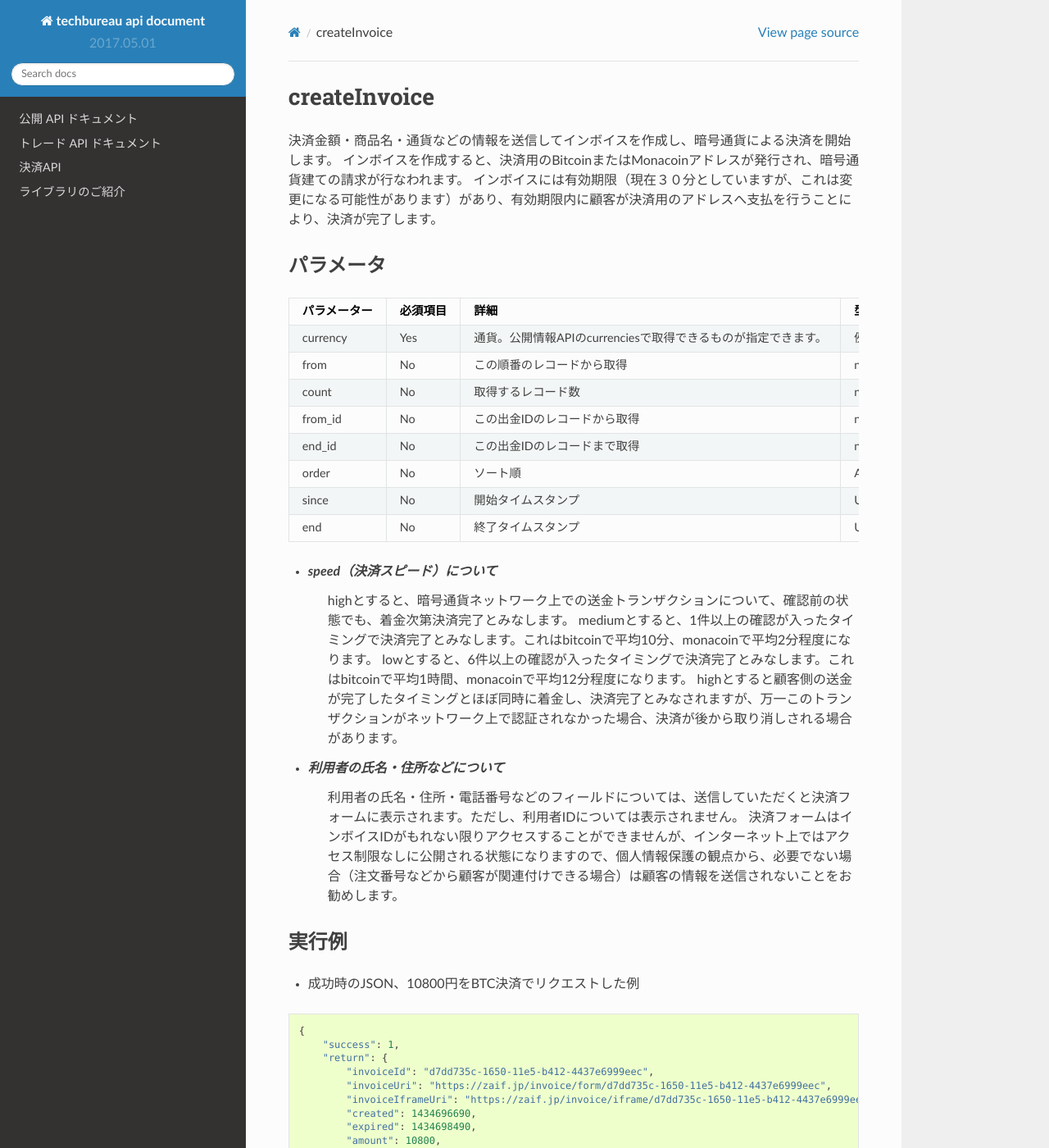
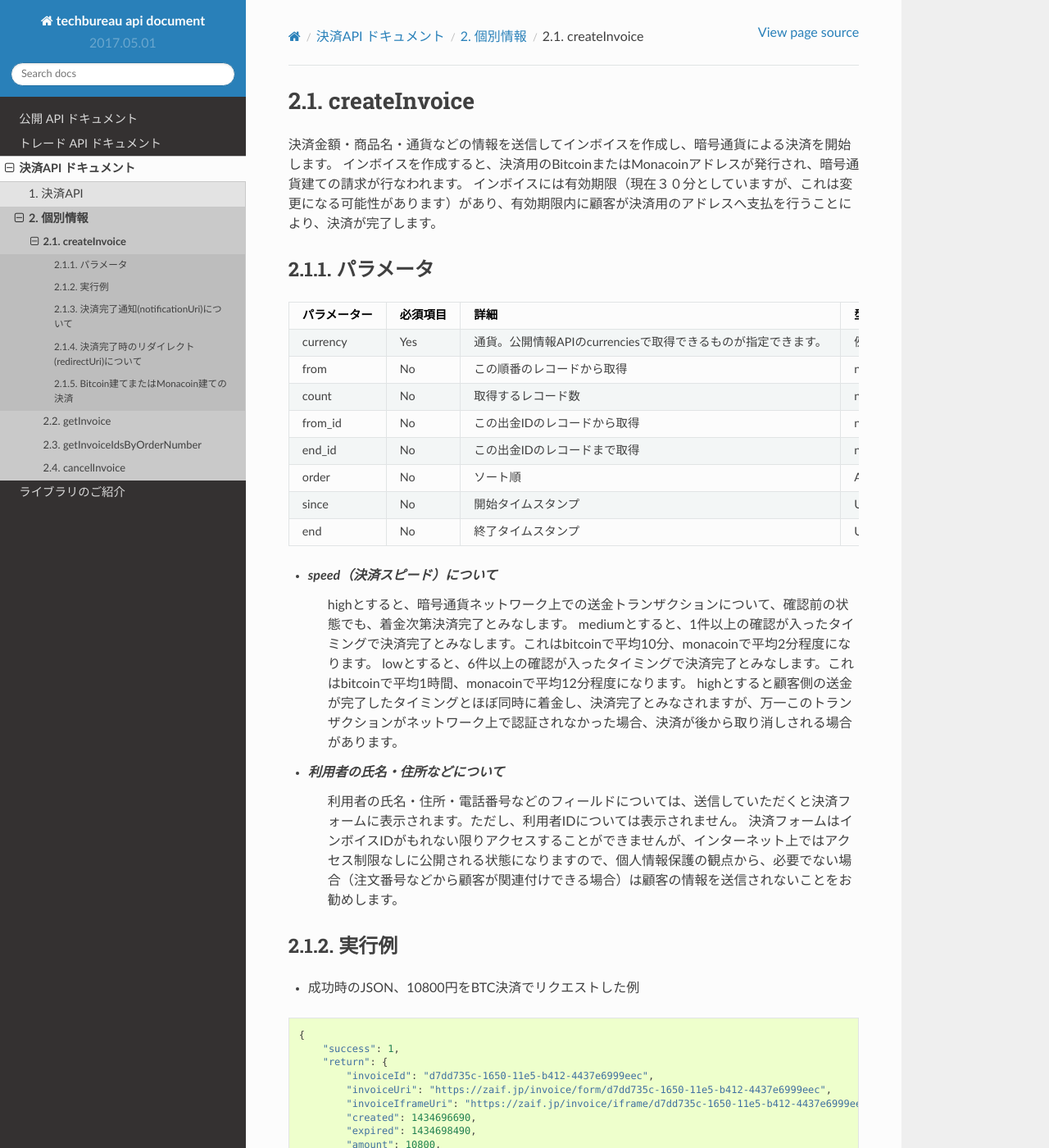
Before and after one commit to techbureau/api-doc, a Sphinx documentation site: the page built from docs/payment/2_individual/1_createInvoice.rst, in a window 1280 px wide and 1400 px high. Shown: the whole window at 82% size. Built offline with Sphinx 7.4.7 and the Read the Docs theme 2.0.0, drawn with Linux system fonts in a browser that asks for light colours; pages that are not in the unit, such as notebooks, are missing from menus; some of the changed text lies outside the part shown.

Commit message:
ファイル構成の変更

```diff
--- a/docs/payment/2_individual/1_createInvoice.rst
+++ b/docs/payment/2_individual/1_createInvoice.rst
@@ -103,7 +103,7 @@ notificationUriを設定した場合、speedで設定した状態となったタ
     エラー時の再送については準備中です。
 
 決済完了時のリダイレクト(redirectUri)について
-==========================================
+==================================================
 
 顧客がzaif上の決済フォームを表示したまま送金（支払い）したとき、暗号通貨ネットワーク上で着金を確認したタイミングで自動的にリダイレクトされます。
 redirectUriを設定してない場合はリダイレクトされず、こちらのフォームが表示されたままになります。その際、入金ステータスは自動的に更新されます。
--- /dev/null
+++ b/docs/payment/2_individual/index.rst
@@ -0,0 +1,13 @@
+===========================
+ 個別情報
+===========================
+
+それぞれのトレードAPIの情報です。
+
+.. toctree::
+   :maxdepth: 2
+
+   1_createInvoice
+   2_getInvoice
+   3_getInvoiceIdsByOrderNumber
+   4_cancelInvoice
--- a/docs/payment/index.rst
+++ b/docs/payment/index.rst
@@ -1,14 +1,12 @@
 ===========================
-決済API
+ 決済API ドキュメント
 ===========================
 
-決済APIの情報です。
+決済を行うためのAPIの情報です。
 
 .. toctree::
    :maxdepth: 2
+   :numbered: 3
 
    1_common
-   2_createInvoice
-   3_getInvoice
-   4_getInvoiceIdsByOrderNumber
-   5_cancelInvoice
+   2_individual/index
--- a/docs/trade/index.rst
+++ b/docs/trade/index.rst
@@ -10,4 +10,3 @@
 
    1_common
    2_individual/index
-   3_payment/index
```
